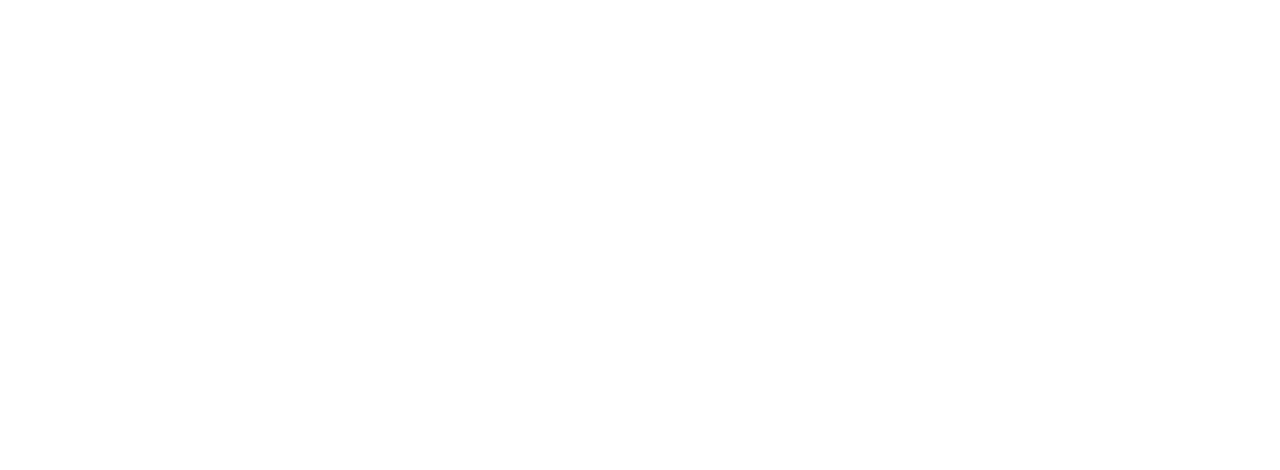
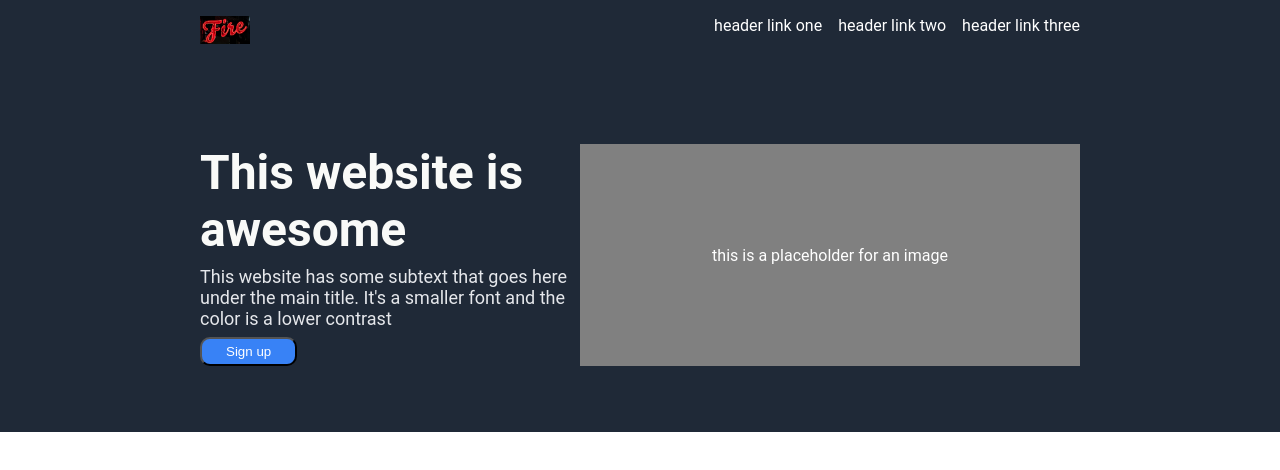
Before and after one commit to JasonJiang1999/Landing-Page-Project, a plain HTML site: page index.html in a window 1280 px wide. Drawn offline with Linux system fonts and the light colour scheme.

Commit message:
Add html for hero text

```diff
--- a/index.html
+++ b/index.html
@@ -8,6 +8,28 @@
     <title>Document</title>
 </head>
 <body>
+    <div class="first-section">
+        <div class="header">
+            <div class="top">
+                <img class="logo" src="./img/fire.jpeg">
+                <div class="links">
+                    <a href="index.html">header link one</a>
+                    <a href="index.html">header link two</a>
+                    <a href="index.html">header link three</a>
+                </div>
+            </div>
+        </div>
+        <div class="container">
+        <div class="hero">
+            <div class="hero-main-text">This website is awesome</div>
+            <div class="hero-description">This website has some subtext that goes here under the main title. It's a smaller font and the color is a lower contrast</div>
+            <div><button class="button">Sign up</button></div>
+        </div>
+            <div class="img-placeholder">
+                <div class="img-description">this is a placeholder for an image</div>
+            </div>
+        </div>
 
+    </div>
 </body>
 </html>
```
